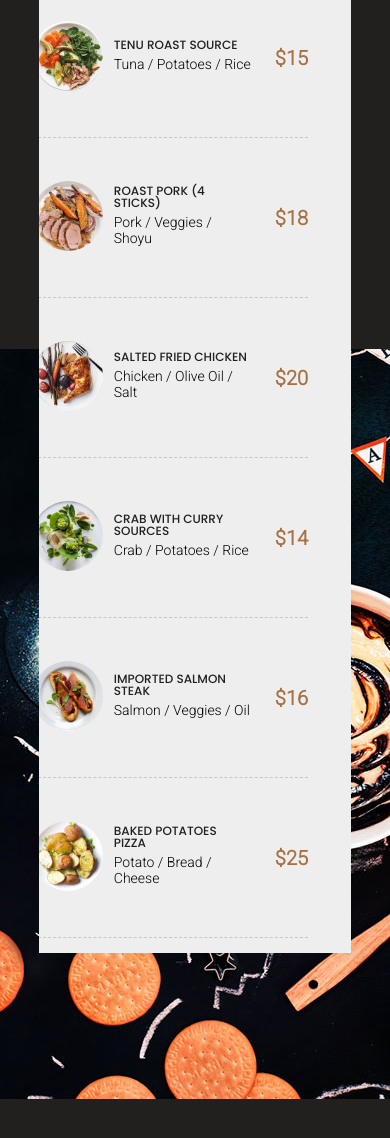
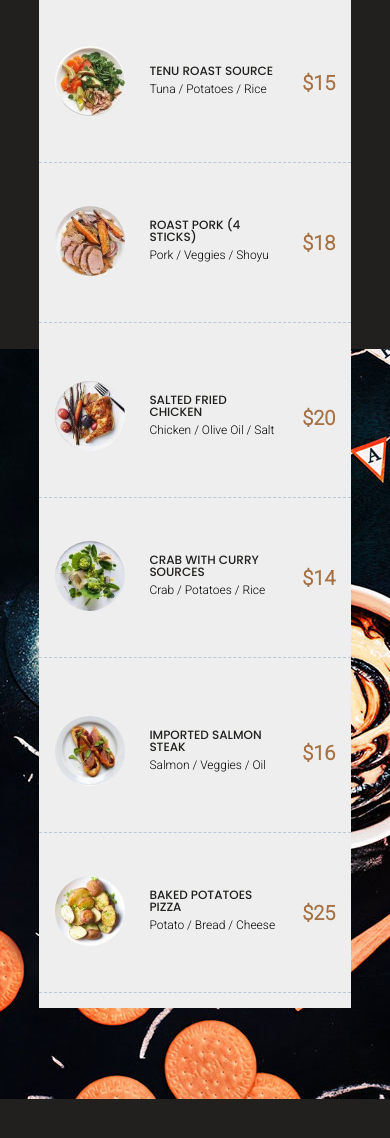
Before and after one commit to AnthonyMAURICE/TP-SASS-2, a website: page index.html in a window 390 px wide. Shown: the part 2259-3397 px from the top of the page. Drawn offline with Linux system fonts and the light colour scheme.

Commit message:
Fix: fixed responsive in menu section
Fixed the responsive of the menu wrapper, section 2

```diff
--- a/index.html
+++ b/index.html
@@ -71,7 +71,7 @@
                     </div>
                 </div>
                 <div class="menu-display">
-                    <div class="menu-display-dishes">
+                    <div class="menu-display-dishes first-row">
                         <div class="dish">
                             <div class="dish-pic">
                                 <img src="./img/dish-item-01.jpg" alt="italian source mushroom picture">
@@ -96,6 +96,8 @@
                                 <p>$22</p>
                             </div>
                         </div>
+                    </div>
+                    <div class="menu-display-dishes">
                         <div class="dish">
                             <div class="dish-pic">
                                 <img src="./img/dish-item-03.jpg" alt="tenu roast picture">
@@ -120,6 +122,8 @@
                                 <p>$18</p>
                             </div>
                         </div>
+                    </div>
+                    <div class="menu-display-dishes">
                         <div class="dish">
                             <div class="dish-pic">
                                 <img src="./img/dish-item-05.jpg" alt="fried chicken picture">
@@ -144,6 +148,8 @@
                                 <p>$14</p>
                             </div>
                         </div>
+                    </div>
+                    <div class="menu-display-dishes">
                         <div class="dish">
                             <div class="dish-pic">
                                 <img src="./img/dish-item-07.jpg" alt="salmon steak picture">
--- a/sass/layout/_mediaquerries.scss
+++ b/sass/layout/_mediaquerries.scss
@@ -118,18 +118,22 @@
             .menu-display{
                 width: 70%;
                 .menu-display-dishes{
-                    grid-template-columns: auto;
+                    flex-flow: column;
+                    align-items: center;
                     .dish{
                         height: 160px;
+                        width: 100%;
+                        padding: 0 5%;
                         .menu-desc{
-                            width: 250px;
+                            width: 60%;
+                            padding-left: 15px;
                             h3{
-                                font-size: 15px;
+                                font-size: 20px;
                                 line-height: 1;
                             }
                             p{
                                 padding: 5px 0;
-                                font-size: 15px;
+                                font-size: 20px;
                             }
                         }
                         .dish-pic{
@@ -250,18 +254,6 @@
 
 @media screen and (max-width: 800px){
 
-    .menu{
-        .menu-wrapper{
-            .menu-display{
-                .menu-display-dishes{
-                    .dish{
-                        width: 100%;
-                    }
-                }
-            }
-        }
-    }
-
     footer{
         .testimony{
             .testimony-text{
@@ -288,18 +280,6 @@
                 display: flex;
             }
 
-        }
-    }
-
-    .menu{
-        .menu-wrapper{
-            .menu-display{
-                .menu-display-dishes{
-                    .dish{
-                        width: 90%;
-                    }
-                }
-            }
         }
     }
 
@@ -368,22 +348,19 @@
                 .menu-display-dishes{
                     .dish{
                         margin: 0;
-                        width: 80%;
                         .dish-pic{
-                            width: 40%;
                             .img{
                                 height: 75px;
                                 width: 75px;
                             }
                         }
                         .menu-desc{
-                            width: 230px;
                             h3{
-                                font-size: 10px;
+                                font-size: 12px;
                                 width: 85%;
                             }
                             p{
-                                font-size: 10px;
+                                font-size: 12px;
                             }
                         }
                     }
@@ -446,8 +423,8 @@
                 .menu-display-dishes{
                     .dish{
                         justify-content: space-evenly;
-                        width: 85%;
                         .dish-pic{
+                            width: 45%;
                             .img{
                                 height: 50px;
                                 width: 50px;
@@ -455,13 +432,12 @@
                         }
                         .menu-desc{
                             width: 220px;
-                            padding-left: 0;
+                            padding-left: 5px;
                             h3{
                                 font-size: 12px;
                             }
                             p{
-                                font-size: 14px;
-                                width: 85%;
+                                font-size: 12px;
                             }
                         }
 
--- a/sass/pages/_index.scss
+++ b/sass/pages/_index.scss
@@ -150,17 +150,18 @@ header{
             position: relative;
             z-index: 9999;
             overflow: hidden;
+            background-color: white;
             .menu-display-dishes{
-                display: grid;
-                grid-template-columns: auto auto;
+                display: flex;
                 padding-bottom: 15px;
                 justify-content: center;
                 background-color: $color-primary;
-                border-top: 4px solid $color-secondary;
+
                 .dish{
                     display: flex;
                     margin: 0 15px;
                     height: 185px;
+                    width: 45%;
                     padding: 25px 0px;
                     justify-content: space-between;
                     align-items: center;
@@ -169,6 +170,7 @@ header{
                         overflow: hidden;
                         img{
                             border-radius: 50%;
+                            width: 100%;
                         }
                     }
                     .menu-desc{
@@ -177,6 +179,10 @@ header{
                     }
 
                 }
+            }
+            .first-row{
+                padding-top: 10px;
+                border-top: 4px solid $color-secondary;
             }
         }
     }
```
Also changed, not shown: public/css/style.css, 1 other file.
